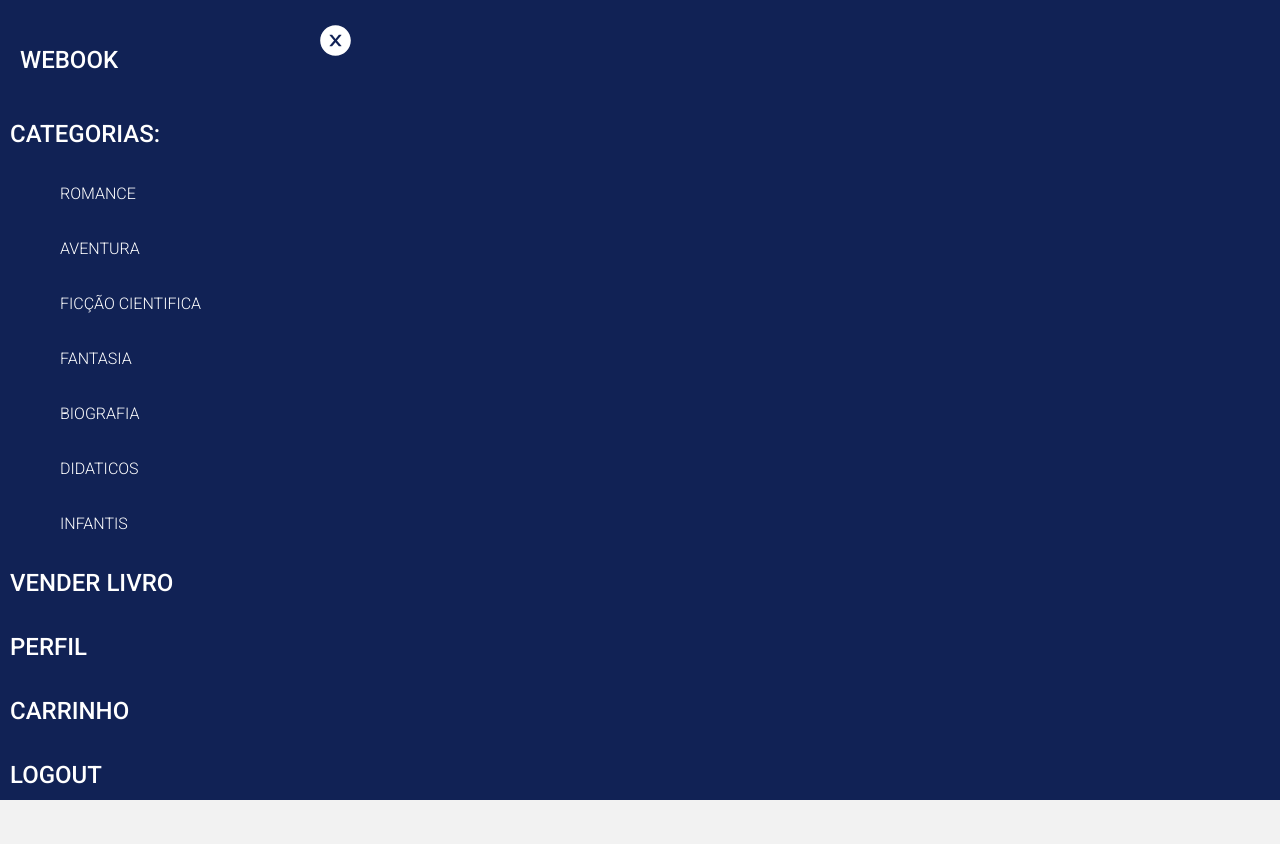
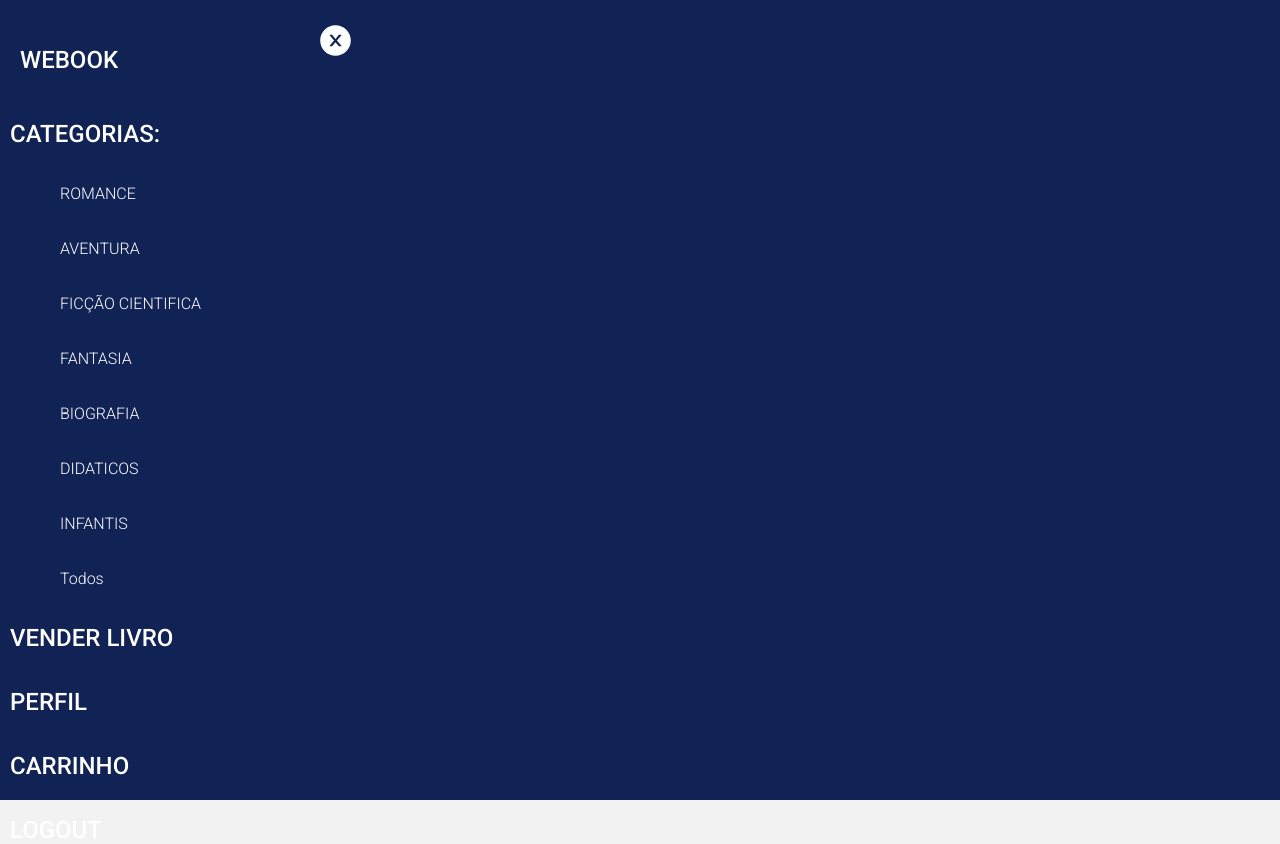
Before and after one commit to LucasFelipe2142/projeto14-webbook-front, a React (Create React App) app: page /options in a window 1280 px wide. Before the commit the page ends 800 px from the top, so only its background shows below. Built offline with nearby package versions, Linux system fonts and the light colour scheme; a web font is replaced by a local one.

Commit message:
fix all in options

```diff
--- a/src/components/Options.js
+++ b/src/components/Options.js
@@ -49,6 +49,10 @@ const {setBookGenre} = useContext(Contextos);
                           setBookGenre('infantis')
                           navigate('/home')
                         }}>INFANTIS</p>
+                        <p onClick={()=>{
+                          setBookGenre('all')
+                          navigate('/home')
+                        }}>Todos</p>
 
                     </div>
                 <p onClick={() => navigate("/sold")}>VENDER LIVRO</p>
```
